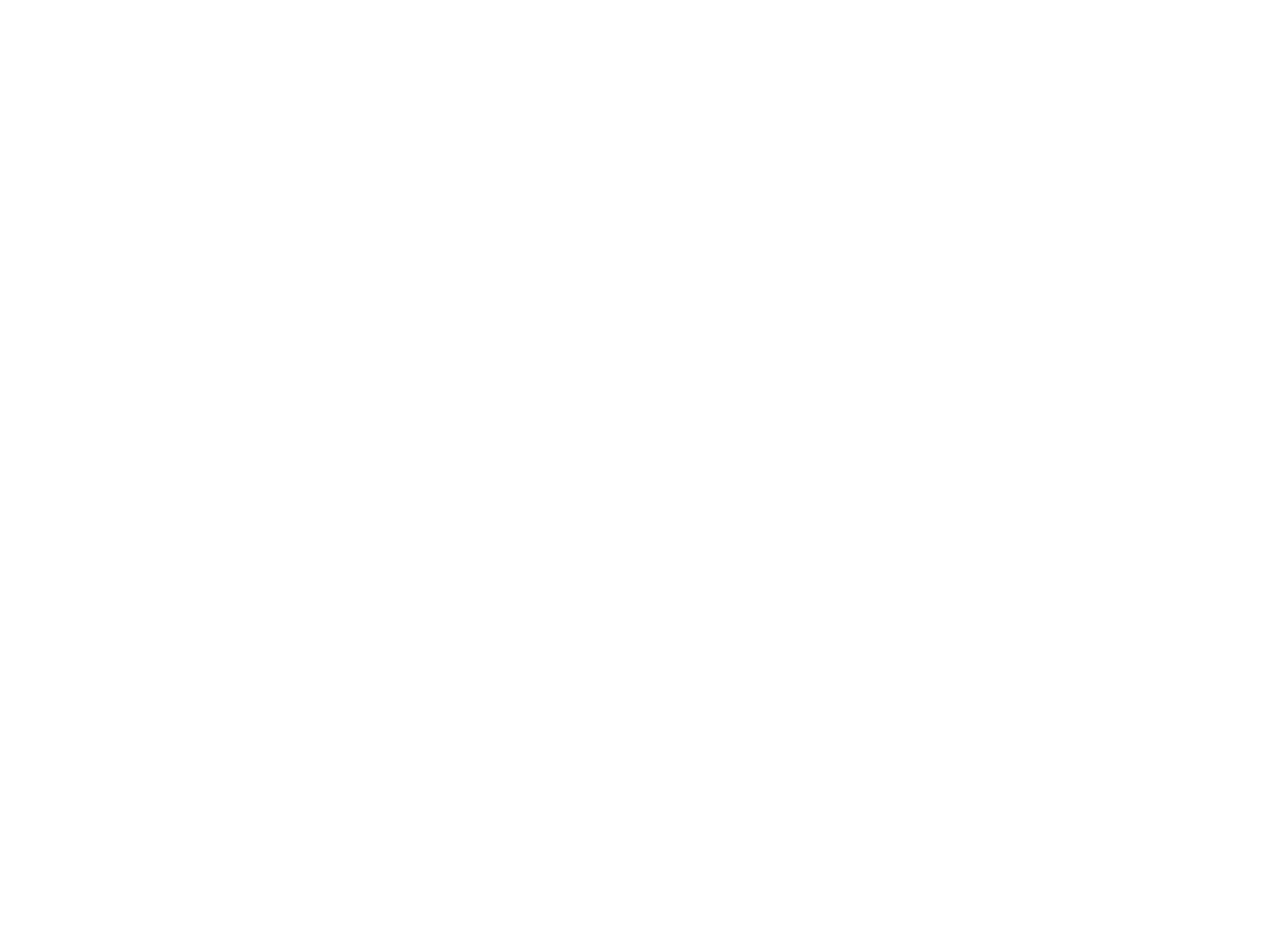
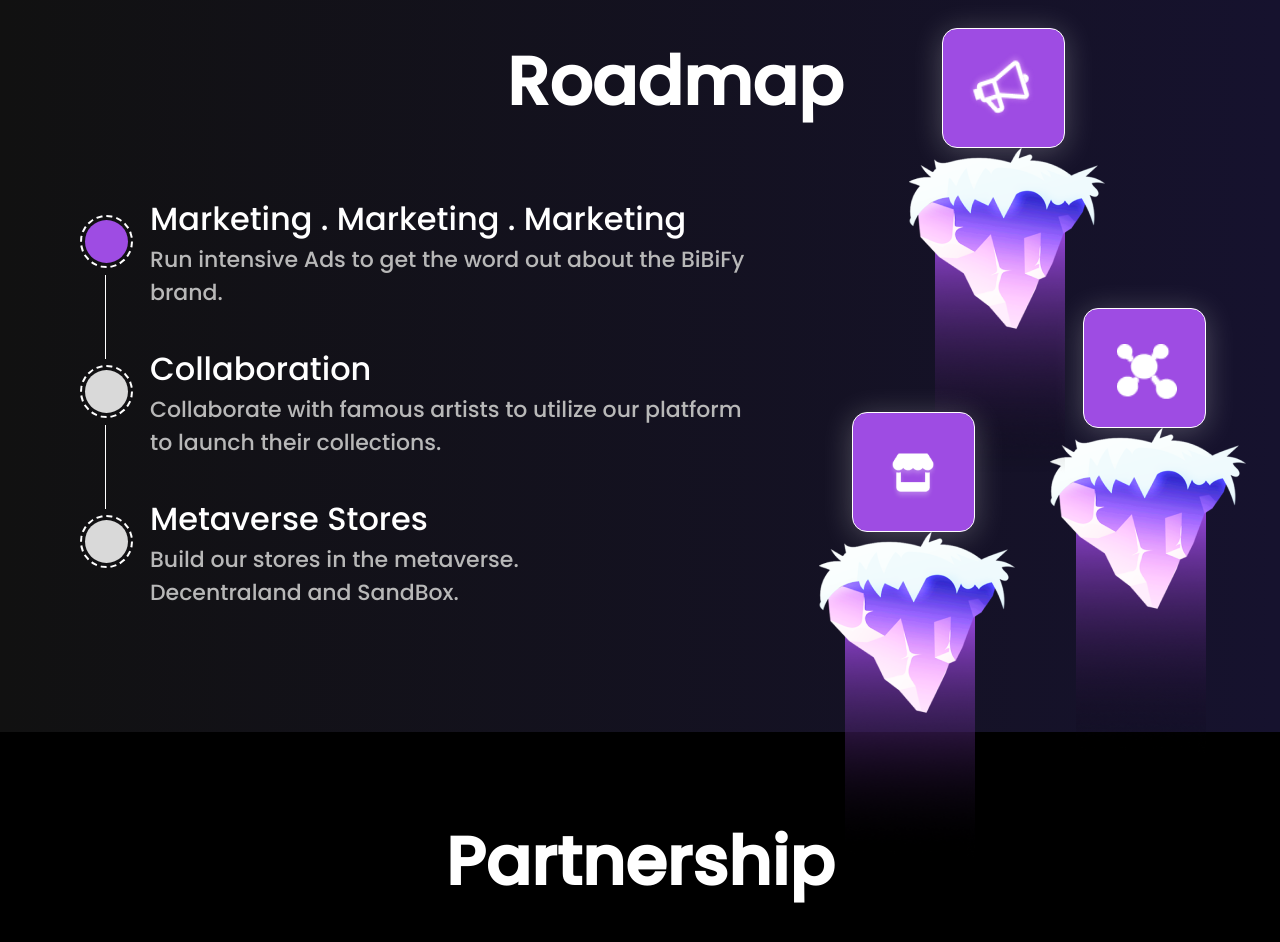
Before and after one commit to rimamohamedassaad/BB_-Bear_Nft, a React (Create React App) app: page / in a window 1280 px wide. Shown: the part 1800-2742 px from the top of the page. Before the commit the page ends 1729 px from the top, so only its background shows below. Built offline with nearby package versions, Linux system fonts and the light colour scheme.

Commit message:
roadmap done

```diff
--- a/package.json
+++ b/package.json
@@ -6,6 +6,7 @@
     "@testing-library/jest-dom": "^5.16.4",
     "@testing-library/react": "^13.3.0",
     "@testing-library/user-event": "^13.5.0",
+    "aos": "^2.3.4",
     "bootstrap": "^5.1.3",
     "react": "^18.1.0",
     "react-alice-carousel": "^2.6.1",
--- a/src/App.js
+++ b/src/App.js
@@ -19,14 +19,14 @@ function App() {
       <div className='section22'>
         {/* <div style={{ textAlign: 'center' }}> <img src={arrow} alt='arrow' /></div> */}
         <Mint />
-        <div className='MintBtnSection'>
+        {/* <div className='MintBtnSection'>
           <button className='exploreBtn'>Mint</button>
           <p>Hundred of unique and rare BB Bear are waiting for you !</p>
-        </div>
+        </div> */}
       </div>
-      {/*  <RoadMapImages />
+      <RoadMapImages />
       <Section4 />
-      <Footer /> */}
+      <Footer />
     </div>
   );
 }
--- a/src/Component/RoadMapImages/roadmapImages.css
+++ b/src/Component/RoadMapImages/roadmapImages.css
@@ -17,21 +17,21 @@
   position: relative;
   width: 100%;
   max-width: 100%;
-  height: 800px;
+  height: 60%;
 }
 .image1 {
   position: absolute;
-  right: 20%;
+  right: 18%;
   top: 47%;
 }
 .image2 {
   position: absolute;
   top: 12%;
-  right: 33%;
+  right: 29%;
 }
 .image3 {
   position: absolute;
-  right: 46%;
+  right: 36%;
   top: 60%;
 }
 .rectangle {
@@ -76,6 +76,8 @@
 .smallrock {
   position: absolute;
   top: 120px;
+  width: 196px;
+  height: 181px;
 }
 .shadow {
   position: absolute;
@@ -84,11 +86,18 @@
   height: 245px;
   left: 26px;
 }
-@media (max-width:1024px){
-  .image1 , .image2 , .image3{
+.animationContainer {
+  /* position: relative; */
+  /* bottom: 10%;  */
+  /* right:18%; */
+}
+@media (max-width: 1201px) {
+  .image1,
+  .image2,
+  .image3 {
     display: none;
   }
-  .imageRock{
-    height: 650px;
+  .imageRock {
+    /* height: 650px; */
   }
 }
--- a/src/Component/Section2.js/eventListener.js
+++ /dev/null
@@ -1,3 +0,0 @@
-// document.querySelector(".App").addEventListener('scroll', () => {
-//     console.log("wselt")
-// });
--- a/src/Component/footer/Footer.js
+++ b/src/Component/footer/Footer.js
@@ -13,10 +13,10 @@ export const Footer = () => {
                     <a href='#discord' className='socialMediaF'><img src={discord} alt='discord' /> </a>
                 </div>
                 <div className='footerText'>
-                    <p>
+                    <p className='p1'>
                     Copyright BB BEAR, Inc. 2022. All Rights Reserved.
                     </p>
-                    <p>
+                    <p className='p2'>
                     Terms and condition
                     </p>
                 </div>
--- a/src/Component/footer/footer.css
+++ b/src/Component/footer/footer.css
@@ -21,8 +21,29 @@
   text-decoration: none;
   color: #000000;
 }
+.p1 {
+  font-family: "Poppins";
+  font-style: normal;
+  font-weight: 400;
+  font-size: 13px;
+  line-height: 20px;
+  /* identical to box height */
+
+  color: #a3a3a3;
+}
+.p2{
+  font-family: 'Poppins';
+font-style: normal;
+font-weight: 400;
+font-size: 13px;
+line-height: 20px;
+/* identical to box height */
+color: #FFFFFF;
+
+}
 .footerText {
   padding-top: 20px;
   padding-bottom: 20px;
   color: #fff;
+  padding-right: 10px;
 }
--- a/src/Component/section3/RoadMap.js
+++ b/src/Component/section3/RoadMap.js
@@ -1,10 +1,11 @@
 import React from 'react'
 import './roadmap.css'
+
 export const RoadMap = () => {
     return (
         <div className='RoadmapContainer'>
-            <div className='RoadMapHeader'>
-                <h1>Roadmap</h1>
+            <div className=''>
+                <p className='roadmapH1'>Roadmap</p>
             </div>
             <div className='roadmap_items'>
                 <div className='icon_div'>
@@ -13,9 +14,9 @@ export const RoadMap = () => {
                 </div>
                 <div className='roadmap_item'>
 
-                    <h1> Marketing . Marketing . Marketing</h1>
+                    <p className='marketing'> Marketing . Marketing . Marketing</p>
 
-                    <p> Run intensive Ads to get the word out about the BiBiFy brand. </p>
+                    <p className='marketingDesc'> Run intensive Ads to get the word out about the BiBiFy brand. </p>
 
                 </div>
             </div>
@@ -26,9 +27,9 @@ export const RoadMap = () => {
                 </div>
                 <div className='roadmap_item'>
 
-                    <h1> Collaboration</h1>
+                    <p className='marketing'>  Collaboration</p>
 
-                    <p> Collaborate with famous artists to utilize our platform to launch their collections.</p>
+                    <p className='marketingDesc'> Collaborate with famous artists to utilize our platform to launch their collections.</p>
 
                 </div>
             </div>
@@ -39,9 +40,9 @@ export const RoadMap = () => {
                 </div>
                 <div className='roadmap_item'>
 
-                    <h1> Metaverse Stores</h1>
+                    <p className='marketing'> Metaverse Stores</p>
 
-                    <p> Build our stores in the metaverse. <br />
+                    <p className='marketingDesc'> Build our stores in the metaverse. <br />
                         Decentraland and SandBox.</p>
 
                 </div>
--- a/src/Component/section3/roadmap.css
+++ b/src/Component/section3/roadmap.css
@@ -6,43 +6,60 @@
   margin: auto;
   top: 10px;
   /* background-color: white; */
-  margin-bottom: 20px;
   margin-left: 70px;
+  height: 800px;
 }
-.RoadMapHeader{
+.RoadMapHeader {
   display: flex;
   justify-content: flex-end;
   max-width: 50%;
 }
-.RoadMapHeader h1{
-  color:#fff;
+.roadmapH1 {
+  color: #fff;
   margin-top: 80px;
   margin-bottom: 20px;
-  font-size: 300%;
+  text-align: center;
+  font-family: "Poppins";
+  font-style: normal;
+  font-weight: 700;
+  font-size: 67px;
+  line-height: 100px;
 }
 .roadmap_items:not(:last-child):after {
   content: "";
   background: #ffffff;
   position: absolute;
   /* bottom: 2px; */
-  left: 54px;
-  height: 102px;
+  left: 25px;
+  height: 84px;
   width: 1px;
-  top: 122px;
+  top: 143px;
 }
 
-.roadmap_item h1,
-.roadmap_item p {
-  margin-bottom: 15px;
-  color: #fff;
-}
 .roadmap_items {
   position: relative;
   margin-top: -20px;
+  height: 170px;
+}
+.marketing {
+  font-family: "Poppins";
+  font-style: normal;
+  font-weight: 500;
+  font-size: 32px;
+  line-height: 48px;
+  color: #fff;
+}
+.marketingDesc {
+  color: #b8b8b8;
+  font-family: "Poppins";
+  font-style: normal;
+  font-weight: 400;
+  font-size: 22px;
+  line-height: 33px;
 }
 .icon_div {
-  width: 35px;
-  height: 35px;
+  width: 53px;
+  height: 53px;
   border-radius: 50%;
   text-align: center;
   /* box-shadow: 0 0 0 5px #f2f3f7; */
@@ -50,49 +67,92 @@
   /* line-height: 40px; */
   position: relative;
   top: 83px;
-  left: 38px;
+  /* left: 38px; */
 }
 .roadmap_items:nth-child(2) .icon_div_div {
   background: #9e4ce3;
 }
 .icon_div_div {
   background: #d9d9d9;
-  /* margin: 10px; */
-  width: 30px;
-  height: 30px;
+  width: 43px;
+  height: 43px;
   border-radius: 50%;
   text-align: center;
   position: absolute;
   top: 50%;
   bottom: 50%;
   margin: auto;
+  left: 6%;
 }
 .roadmap_item {
   position: relative;
-  padding: 1.5em;
+  /* padding: 1.5em; */
+  padding-top: 10px;
+  padding-left: -10px;
+  /* padding-bottom: 15; */
   margin-left: 70px;
-  width: 75%;
+  width: 50%;
 }
-@media (max-width:1024px) {
-  .RoadMapHeader{
+@media (max-width: 1024px) {
+  .RoadMapHeader {
     width: 100%;
     max-width: 100%;
     display: block;
     text-align: center;
   }
-  .RoadMapHeader h1{
+  .RoadMapHeader h1 {
     margin-top: 20px;
     margin-bottom: 10px;
   }
-  .RoadmapContainer{
+  .RoadmapContainer {
     margin-left: 10%;
   }
-  .roadmap_item h1{
+  .roadmap_item h1 {
     font-size: 100%;
   }
 }
-@media (max-width:1024px) {
-  .RoadmapContainer{
-    margin-left: 0;
+@media (min-width: 1610px) {
+  .RoadmapContainer {
+    margin-left: 10%;
   }
 }
+@media (max-width: 1024px) {
+  .RoadmapContainer {
+    margin-left: 15px;
+  }
+}
+@media (max-width: 664px) {
+  .roadmapH1 {
+    font-size: 45px;
+    margin-top: 10px;
+    margin-bottom: 10px;
+  }
+  .roadmap_items {
+    margin-top: -30px;
+  }
+  .marketing {
+    font-family: "Poppins";
+    font-style: normal;
+    font-weight: 500;
+    font-size: 15.7834px;
+    line-height: 24px;
+  }
+  .RoadmapContainer{
+    height:600px;
+  }
+  .marketingDesc {
+    font-family: "Poppins";
+    font-style: normal;
+    font-weight: 400;
+    font-size: 12px;
+    line-height: 18px;
+  }
+  .roadmap_items:not(:last-child):after {
+    height: 73px;
+  }
+}
+@media (max-width:1201px){
+  .roadmap_item{
+    width: 80%;
+  }
+}
--- a/src/Component/section4/Section4.css
+++ b/src/Component/section4/Section4.css
@@ -2,7 +2,7 @@
   background-color: #000000;
   width: 100%;
   max-width: 100%;
-  color: #fff;
+  height: 577px;
 }
 .section4Header {
   text-align: center;
@@ -10,16 +10,19 @@
   padding-bottom: 50px;
 }
 .section4Header h1 {
-  font-size: 350%;
+  font-family: "Poppins";
+  font-style: normal;
+  font-weight: 700;
+  font-size: 67px;
+  line-height: 100px;
+  color: #fff;
 }
 
 .logoImg {
-  width: 225px;
-  height: 190px;
-}
-.logoImg:hover {
-  width: 250px;
-  height: 190px;
+  width: 175px;
+  height: 106px;
+  margin-top: 70px;
+  /* background: #b8b8b8; */
 }
 .section4Text {
   display: flex;
@@ -31,14 +34,21 @@
   display: flex;
   justify-content: flex-end;
   margin-right: 130px;
-  width: 35%;
+  width: 27%;
   margin-bottom: 100px;
 }
 .section4TextP {
+  /* display: flex;
+  flex-direction: column;
+  justify-content: center; */
   width: 40%;
-  margin-top: 30px;
-  margin-bottom: 100px;
-  font-size: 160%;
+  font-family: "Poppins";
+  font-style: normal;
+  font-weight: 400;
+  font-size: 22px;
+  line-height: 33px;
+  margin-top: 75px;
+  color: #b8b8b8;
 }
 @media (max-width: 764px) {
   .section4Text {
@@ -50,15 +60,15 @@
     margin: auto;
     padding-bottom: 50px;
   }
-  .section4TextImg img{
+  .section4TextImg img {
     width: 142px;
-    height: 126px
+    height: 126px;
   }
-  .section4TextImg img:hover{
+  .section4TextImg img:hover {
     width: 150px;
-    height: 126px
+    height: 126px;
   }
-  .section4TextImg  {
+  .section4TextImg {
     width: 100%;
     margin-right: 0;
     display: block;
@@ -71,7 +81,7 @@
     padding-bottom: 10px;
     padding-top: 40px;
   }
-  .section4Header h1{
+  .section4Header h1 {
     font-size: 300%;
   }
 }
--- a/src/Component/section4/Section4.js
+++ b/src/Component/section4/Section4.js
@@ -1,5 +1,6 @@
 import React from 'react'
 import logo from '../../images/bibfy logo 1.png'
+import logo1 from '../../images/bb bear logo 1.png'
 import './Section4.css'
 export const Section4 = () => {
     return (
@@ -11,7 +12,7 @@ export const Section4 = () => {
             </div>
             <div className='section4Text'>
                 <div className='section4TextImg'>
-                    <img src={logo} alt='logo' className='logoImg' />
+                    <img src={logo1} alt='logo' className='logoImg' />
                 </div>
                 <div className='section4TextP'>
                     <p>
```
Also changed, not shown: src/Component/RoadMapImages/RoadMapImages.js (+13 -6 lines), src/Component/Section2.js/MintTest.js (deleted, +0 -20 lines), 1 other file (tests, documents, lock files or other folders).
